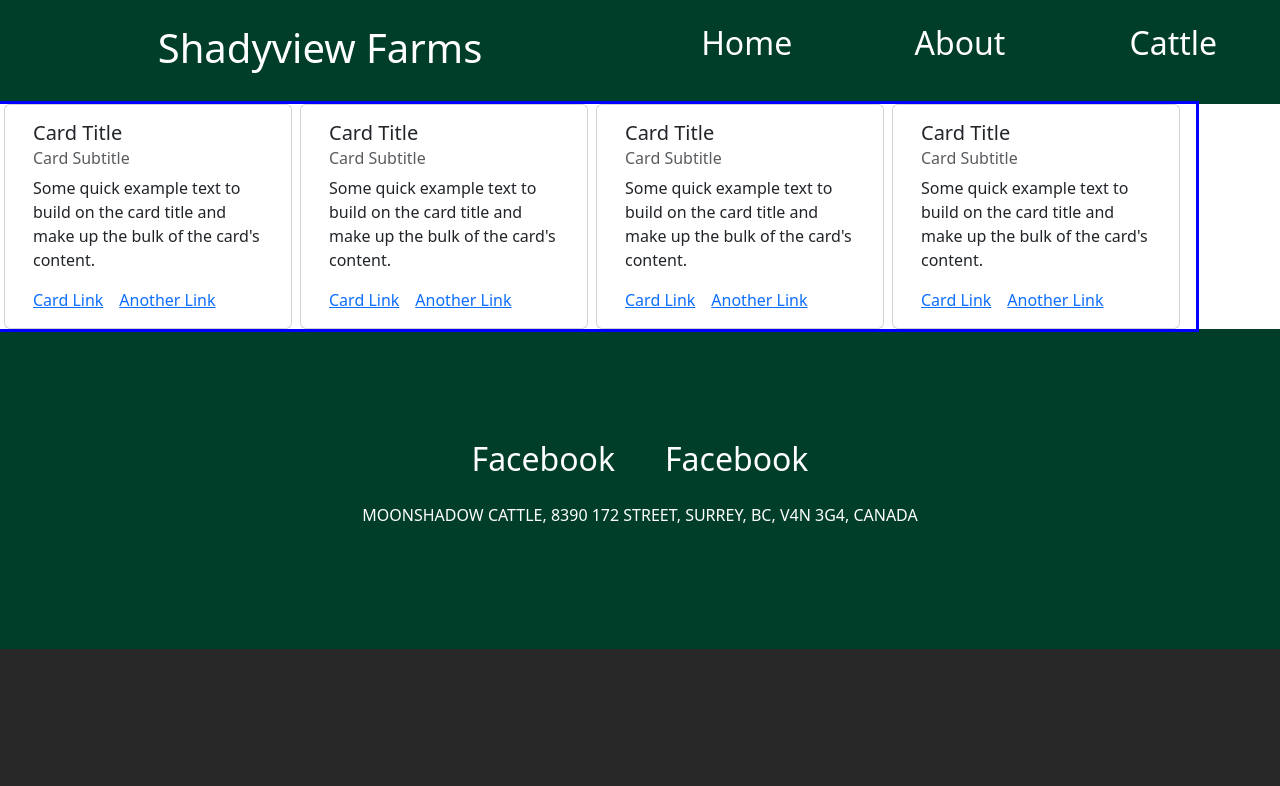
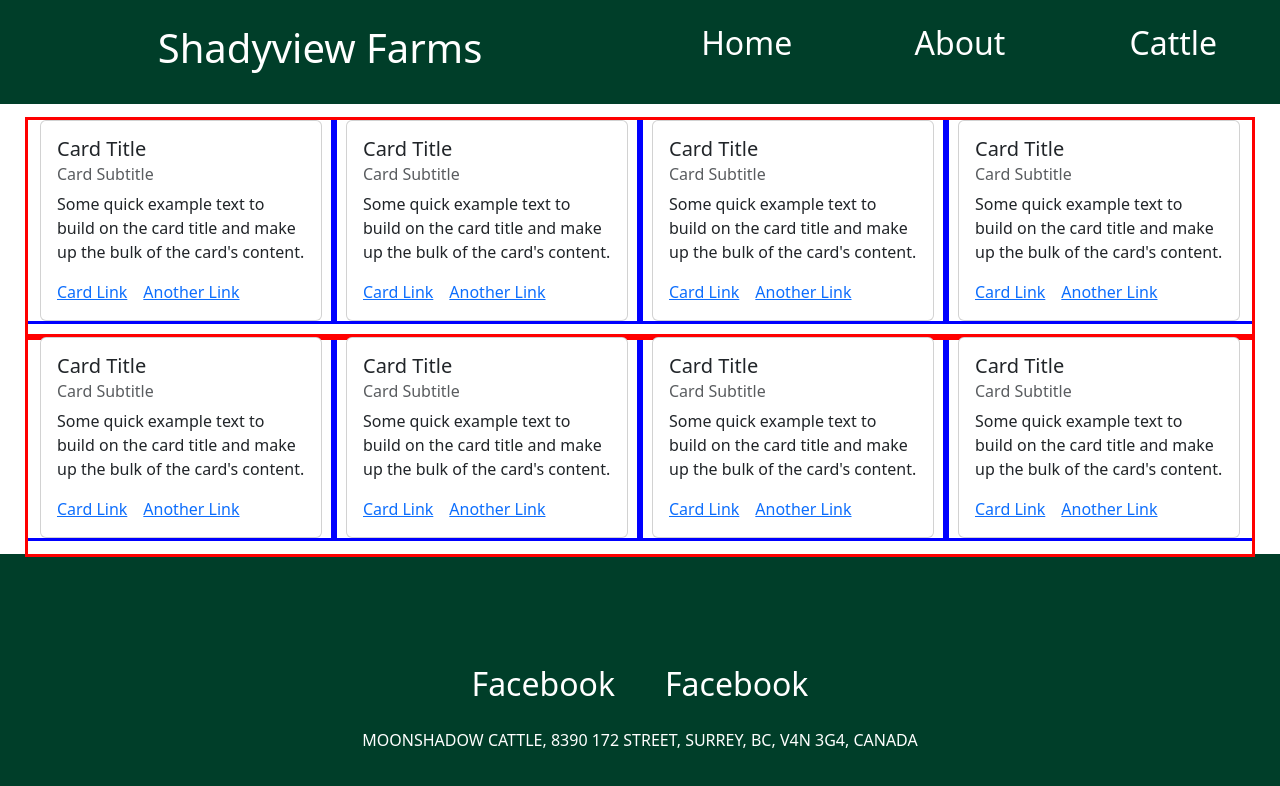
Before and after one commit to khowellmobile/MoonShadowCattleSite, a React (Create React App) app: page /cattle in a window 1280 px wide. Shown: the top 786 px of the page. Built offline with nearby package versions, Linux system fonts and the light colour scheme.

Commit message:
adjusted spacing

```diff
--- a/src/pages/CattlePage.js
+++ b/src/pages/CattlePage.js
@@ -13,17 +13,31 @@ function CattlePage() {
     <div>
       <MainNav />
       <Container fluid>
-        <Row xs={2} s={2} md={4} lg={4}>
-          <Col xs={6} s={6} md={3} lg={3} className={`row justify-content-center ${classes.col}`}>
+        <Row xs={2} s={2} md={4} lg={4} className={`mt-3 me-md-3 ms-md-3 ${classes.row}`}>
+          <Col xs={6} s={6} md={3} lg={3} className={` mb-3 ${classes.col}`}>
             <CattleCard />
           </Col>
-          <Col xs={6} s={6} md={3} lg={3} className={`row justify-content-center ${classes.col}`}>
+          <Col xs={6} s={6} md={3} lg={3} className={` mb-3 ${classes.col}`}>
             <CattleCard />
           </Col>
-          <Col xs={6} s={6} md={3} lg={3} className={`row justify-content-center ${classes.col}`}>
+          <Col xs={6} s={6} md={3} lg={3} className={` mb-3 ${classes.col}`}>
             <CattleCard />
           </Col>
-          <Col xs={6} s={6} md={3} lg={3} className={`row justify-content-center ${classes.col}`}>
+          <Col xs={6} s={6} md={3} lg={3} className={` mb-3 ${classes.col}`}>
+            <CattleCard />
+          </Col>
+        </Row>
+        <Row xs={2} s={2} md={4} lg={4} className={`me-md-3 ms-md-3 ${classes.row}`}>
+          <Col xs={6} s={6} md={3} lg={3} className={` mb-3 ${classes.col}`}>
+            <CattleCard />
+          </Col>
+          <Col xs={6} s={6} md={3} lg={3} className={` mb-3 ${classes.col}`}>
+            <CattleCard />
+          </Col>
+          <Col xs={6} s={6} md={3} lg={3} className={` mb-3 ${classes.col}`}>
+            <CattleCard />
+          </Col>
+          <Col xs={6} s={6} md={3} lg={3} className={` mb-3 ${classes.col}`}>
             <CattleCard />
           </Col>
         </Row>
--- a/src/pages/CattlePage.module.css
+++ b/src/pages/CattlePage.module.css
@@ -3,5 +3,8 @@
 }
 
 .col {
+    display: flex;
+    justify-content: center;
+    align-items: center;
     outline: blue solid 3px;
 }
```
